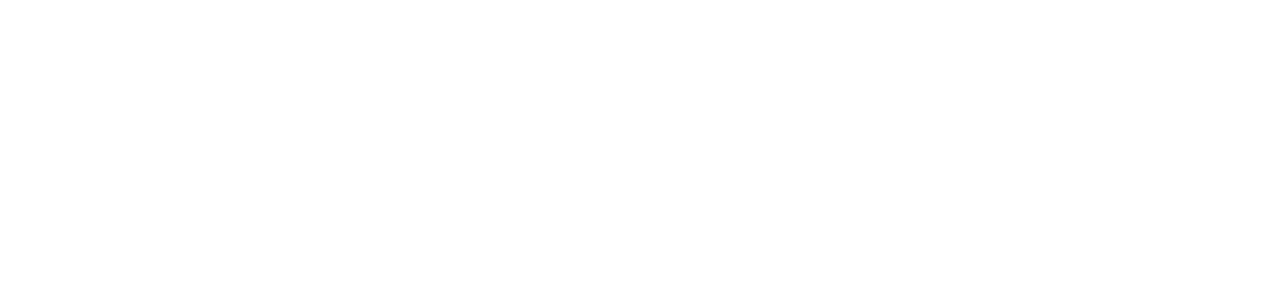
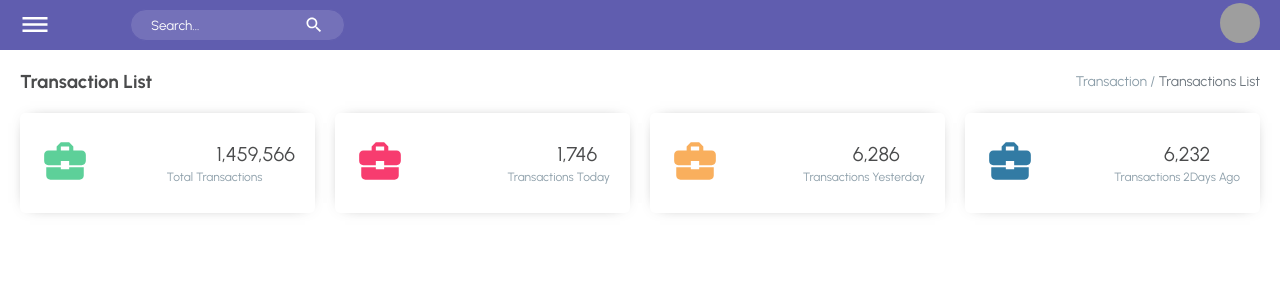
Before and after one commit to stivex001/MCD-Dashbord, a React (Create React App) app: page /history in a window 1280 px wide. Before the commit this address had no page. Shown: the top 300 px of the page. Built offline with nearby package versions, Linux system fonts and the light colour scheme; grey boxes are pictures that could not be loaded.

Commit message:
implementing transactionList page

```diff
--- a/src/App.js
+++ b/src/App.js
@@ -2,6 +2,7 @@
 import styled from "styled-components";
 import Home from "./pages/home/Home";
 import Login from "./pages/login/Login";
+import TransHistory from "./pages/transaction/TransHistory";
 
 // const Container = styled.div`
 //   display: flex;
@@ -13,6 +14,7 @@
       <Routes>
         <Route path="/login" element={<Login />} />
         <Route path="/" element={<Home />} />
+        <Route path="/history" element={<TransHistory />} />
       </Routes>
     </div>
   );
--- a/src/components/card/Card.jsx
+++ b/src/components/card/Card.jsx
@@ -65,6 +65,40 @@
         total: "3,289",
       };
       break;
+
+      case "totalTransactions":
+      data = {
+        icon: <BusinessCenter style={{ fontSize: "50px", color: "#5dd099" }} />,
+        title: "Total Transactions",
+        total: "1,459,566",
+      };
+      break;
+
+      case "transactionToday":
+      data = {
+        icon: <BusinessCenter style={{ fontSize: "50px", color: "#f73c6f" }} />,
+        title: "Transactions Today",
+        total: "1,746",
+      };
+      break;
+
+      case "transactionYesterday":
+      data = {
+        icon: <BusinessCenter style={{ fontSize: "50px", color: "#f9af5d" }} />,
+        title: "Transactions Yesterday",
+        total: "6,286",
+      };
+      break;
+
+
+      case "transactionAgo":
+      data = {
+        icon: <BusinessCenter style={{ fontSize: "50px", color: "#327ba4" }} />,
+        title: "Transactions 2Days Ago",
+        total: "6,232",
+      };
+      break;
+
     default:
       break;
   }
--- a/src/pages/home/Home.jsx
+++ b/src/pages/home/Home.jsx
@@ -17,7 +17,6 @@
   return (
     <Container>
       <Topbar />
-
       <Widgets />
     </Container>
   );
--- /dev/null
+++ b/src/pages/transaction/TransHistory.jsx
@@ -0,0 +1,56 @@
+import React from 'react'
+import styled from 'styled-components';
+import Card from '../../components/card/Card';
+import Topbar from '../../components/Topbar/Topbar'
+
+const Container = styled.div``;
+const Wrapper = styled.div`
+padding: 20px;
+`;
+const Desc = styled.div`
+display: flex;
+align-items: center;
+justify-content: space-between;
+margin-bottom: 20px;
+`;
+const H3 = styled.h3`
+ont-size: 18px;
+color: #4a4b4c;
+`;
+const DescP = styled.p`
+font-size: 14px;
+color: #8c9ea9;
+`;
+const DescSpan = styled.span`
+font-size: 14px;
+color: #6c757d;
+`;
+const CardContainer = styled.div`
+display: flex;
+justify-content: space-between;
+gap: 20px;
+flex-wrap: wrap;
+margin-bottom: 50px;
+`;
+
+const TransHistory = () => {
+  return (
+    <Container>
+        <Topbar />
+        <Wrapper>
+        <Desc>
+                <H3>Transaction List</H3>
+                <DescP>Transaction / <DescSpan>Transactions List</DescSpan></DescP>
+            </Desc>
+            <CardContainer>
+              <Card type='totalTransactions' />
+              <Card type='transactionToday' />
+              <Card type='transactionYesterday' />
+              <Card type='transactionAgo' />
+              </CardContainer>
+        </Wrapper>
+    </Container>
+  )
+}
+
+export default TransHistory
```
